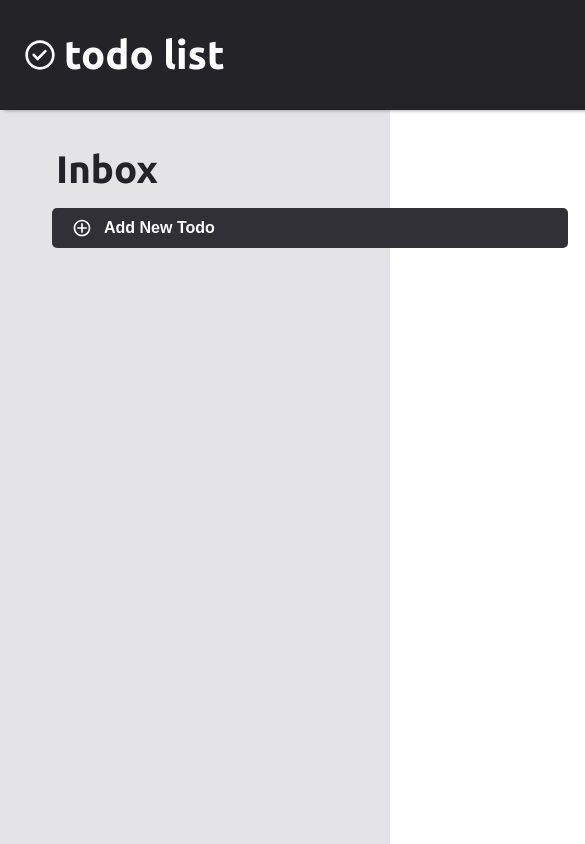
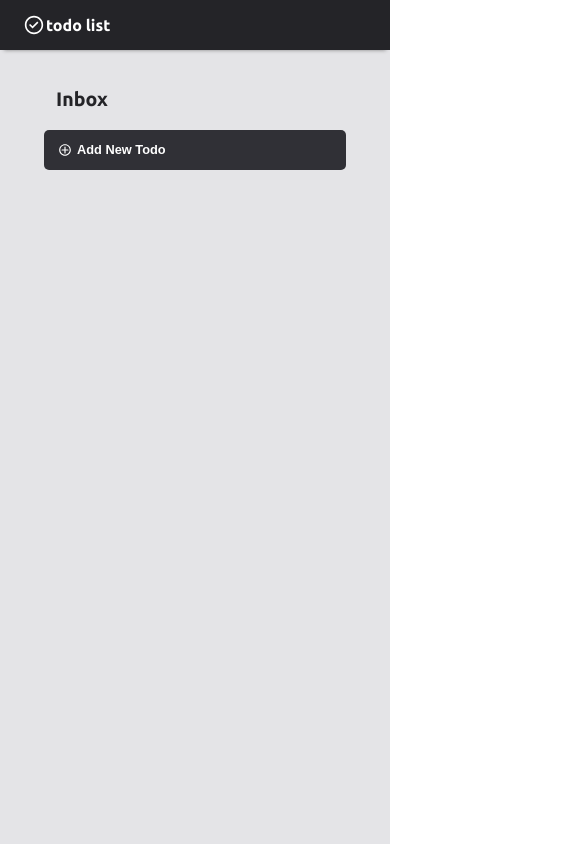
Before and after one commit to SQUASHD/todo-list, a plain HTML site: page index.html in a window 390 px wide. Shown: the top 844 px of the page, 585 px wide, since content can reach past the window. Drawn offline with Linux system fonts and the light colour scheme.

Commit message:
Change mobile styling further

```diff
--- a/style.css
+++ b/style.css
@@ -483,28 +483,83 @@ button.cancel-todo-button:hover {
 }
 
 @media (max-width: 700px) {
+
+  .main {
+    height: 100vh;
+    width: 100vw;
+
+    background-color: var(--primary-light);
+
+    display: grid;
+    grid-template-columns: 100vw;
+    grid-template-rows: 50px calc(100vw - 110px);
+  }
+
+  .header .logo {
+    font-size: 1rem;
+    gap: 2px;
+  }
+
+  .header .logo svg {
+    height: 20px;
+    width: 20px;
+  }
+
   .nav {
     width: 100%;
     display: none;
   }
 
-  #project-view #project-name,
+  .project-view {
+    grid-column: 1 / 2;
+    grid-row: 2 / 3;
+  }
+
   #project-view #todo-list,
   #project-view .add-todo-button-container,
   #project-view #create-todo-container {
-    padding: 0 12px;
+    padding: 0 4px;
   }
 
   #project-view #project-name {
-    font-size: 2.4rem;
+    font-size: clamp(1rem, 5vw, 2rem);
     padding: 20px 16px 12px;
   }
 
-  .project-view {
-    grid-column: 1 / 3;
-    grid-row: 2 / 3;
+
+  .button-todo > .button-right > div.todo-icon {
+    visibility: visible;
   }
-  .project-view > * {
-    grid-column: 1 / 2;
+
+  button.button-todo,
+  button.button-todo, button#add-todo-button {
+    padding: 4px;
   }
+
+  button.button-todo > .button-right,
+  button.button-todo > .button-left,
+  button#add-todo-button > div.button-left {
+    font-size: 0.8rem;
+    gap: 5px;
+  }
+
+  button.button-todo > .button-right > div.todo-icon,
+  button.button-todo > .button-left > div.todo-icon,
+  button#add-todo-button > div.button-left > div.todo-icon {
+    height: 14px;
+    width: 14px;
+    margin: 0;
+  }
+
+  .button-right > .todo-icon > svg,
+  .button-left > .todo-icon > svg {
+    width: 14px;
+    height: 14px;
+  }
+
+  button#add-todo-button > .button-left > .todo-text {
+    font-size: 0.8rem;
+  }
+
+
 }
```
